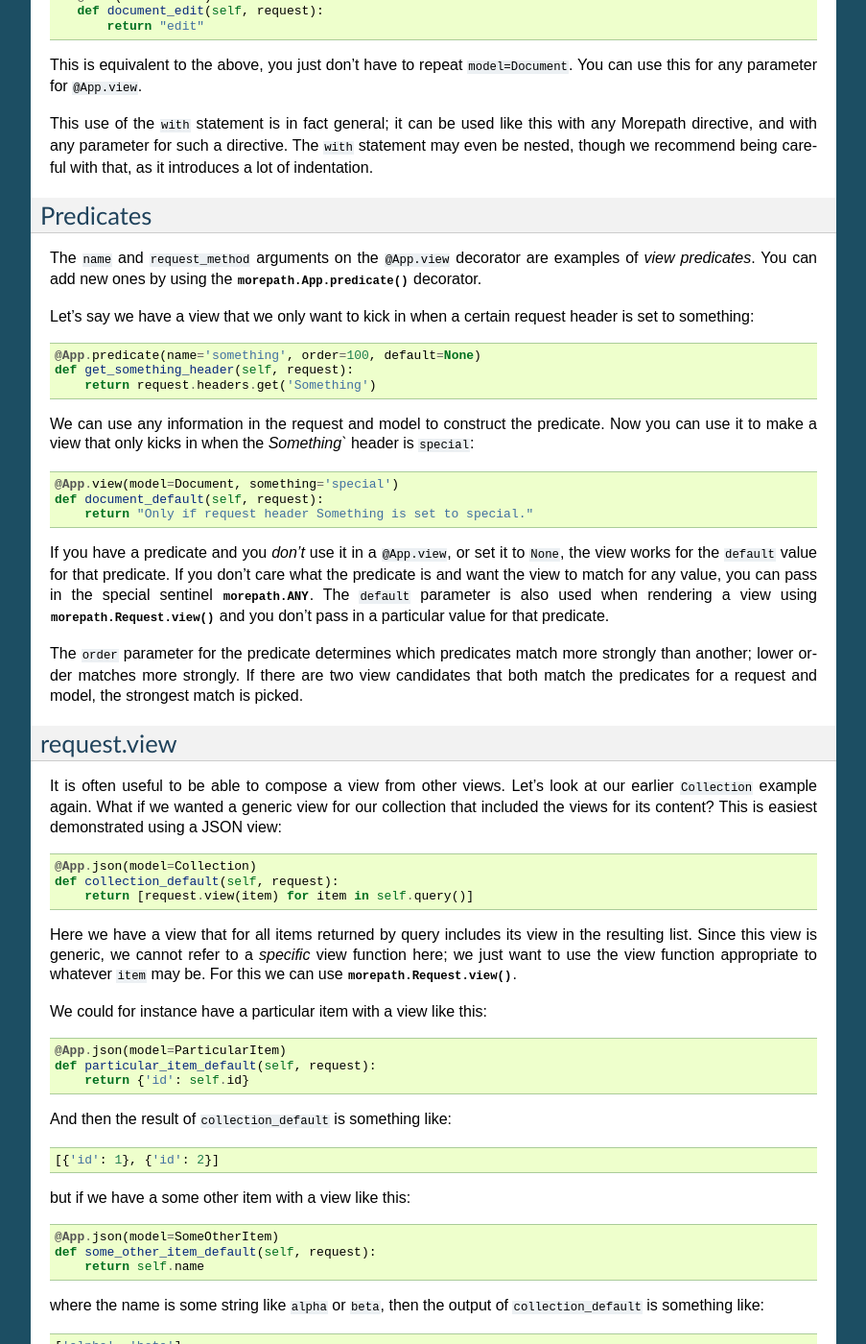
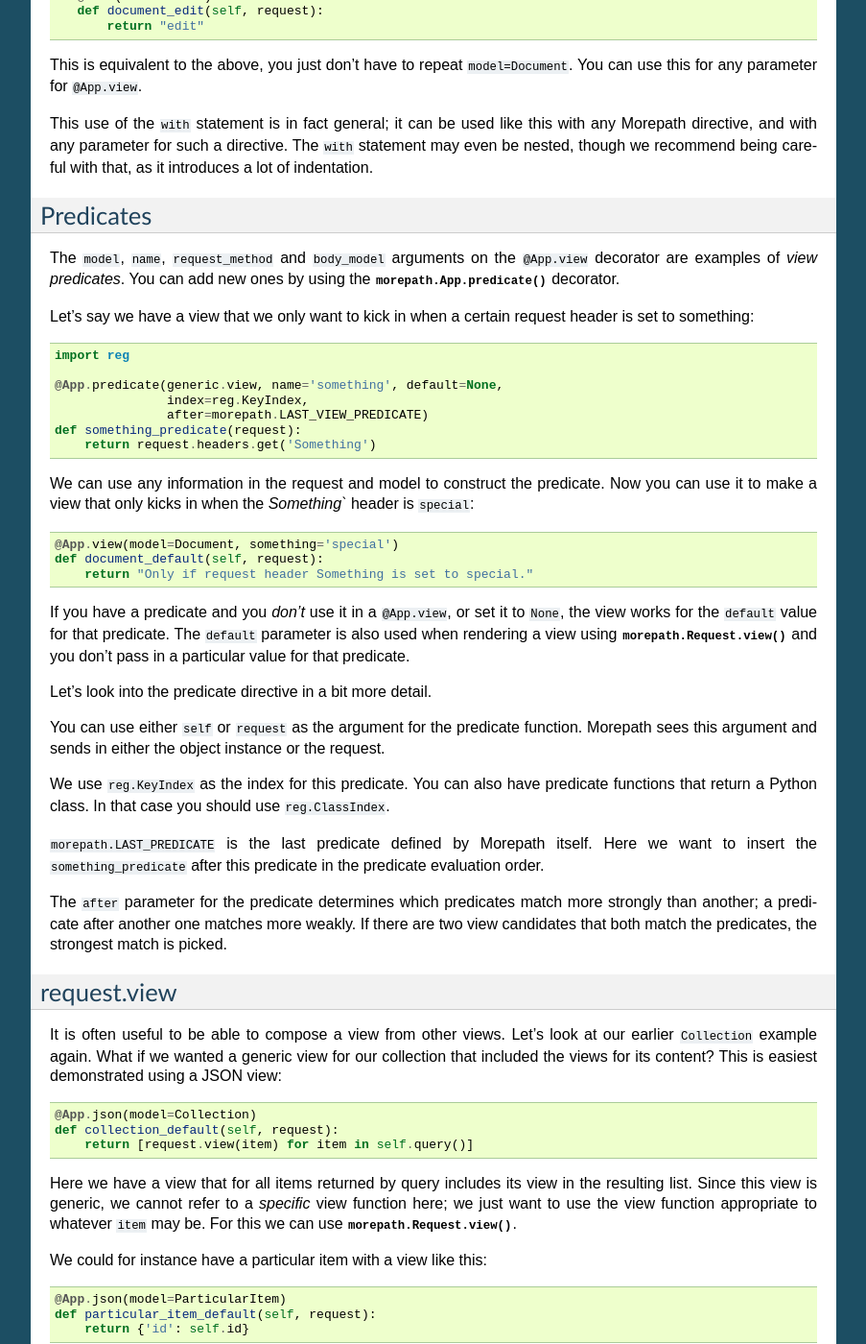
Before and after one commit to morepath/morepath, a Sphinx documentation site: the page built from doc/views.rst, in a window 1280 px wide and 1400 px high, scrolled down 5601 px. Shown: the whole window at 96% size, without its empty margins (198-1101 px from the left). Built offline with Sphinx 7.4.7, drawn with Linux system fonts in a browser that asks for light colours; some of the changed text lies outside the part shown.

Commit message:
Update predicate documentation.

```diff
--- a/doc/views.rst
+++ b/doc/views.rst
@@ -345,15 +345,20 @@ indentation.
 Predicates
 ----------
 
-The ``name`` and ``request_method`` arguments on the ``@App.view``
-decorator are examples of *view predicates*. You can add new ones by
-using the :meth:`morepath.App.predicate` decorator.
+The ``model``, ``name``, ``request_method`` and ``body_model``
+arguments on the ``@App.view`` decorator are examples of *view
+predicates*. You can add new ones by using the
+:meth:`morepath.App.predicate` decorator.
 
 Let's say we have a view that we only want to kick in when a certain
 request header is set to something::
 
-  @App.predicate(name='something', order=100, default=None)
-  def get_something_header(self, request):
+  import reg
+
+  @App.predicate(generic.view, name='something', default=None,
+                 index=reg.KeyIndex,
+                 after=morepath.LAST_VIEW_PREDICATE)
+  def something_predicate(request):
       return request.headers.get('Something')
 
 We can use any information in the request and model to construct the
@@ -366,17 +371,28 @@ the `Something`` header is ``special``::
 
 If you have a predicate and you *don't* use it in a ``@App.view``, or
 set it to ``None``, the view works for the ``default`` value for that
-predicate. If you don't care what the predicate is and want the view
-to match for any value, you can pass in the special sentinel
-:data:`morepath.ANY`. The ``default`` parameter is also used when
-rendering a view using :meth:`morepath.Request.view` and you don't
-pass in a particular value for that predicate.
+predicate. The ``default`` parameter is also used when rendering a
+view using :meth:`morepath.Request.view` and you don't pass in a
+particular value for that predicate.
 
-The ``order`` parameter for the predicate determines which predicates
-match more strongly than another; lower order matches more
-strongly. If there are two view candidates that both match the
-predicates for a request and model, the strongest match is picked.
+Let's look into the predicate directive in a bit more detail.
 
+You can use either ``self`` or ``request`` as the argument for the
+predicate function. Morepath sees this argument and sends in either
+the object instance or the request.
+
+We use ``reg.KeyIndex`` as the index for this predicate. You can also
+have predicate functions that return a Python class. In that case you
+should use ``reg.ClassIndex``.
+
+``morepath.LAST_PREDICATE`` is the last predicate defined by Morepath
+itself. Here we want to insert the ``something_predicate`` after this
+predicate in the predicate evaluation order.
+
+The ``after`` parameter for the predicate determines which predicates
+match more strongly than another; a predicate after another one
+matches more weakly. If there are two view candidates that both match
+the predicates, the strongest match is picked.
 
 request.view
 ------------
--- a/morepath/__init__.py
+++ b/morepath/__init__.py
@@ -4,7 +4,7 @@ from .implicit import enable_implicit, disable_implicit
 from .core import (setup, excview_tween_factory as EXCVIEW,
                    model_predicate, name_predicate, request_method_predicate,
                    body_model_predicate)
-from .core import body_model_predicate as LAST_PREDICATE
+from .core import body_model_predicate as LAST_VIEW_PREDICATE
 from morepath import directive # register directive methods
 from .generic import remember_identity, forget_identity, settings
 from .view import render_json, render_html
--- a/setup.py
+++ b/setup.py
@@ -7,7 +7,7 @@ long_description = (
     open('CHANGES.txt').read())
 
 setup(name='morepath',
-      version='0.9.dev0',
+      version='0.8.1.dev0',
       description="A micro web-framework with superpowers",
       long_description=long_description,
       author="Martijn Faassen",
```
Also changed, not shown: CHANGES.txt (+5 -3 lines).
